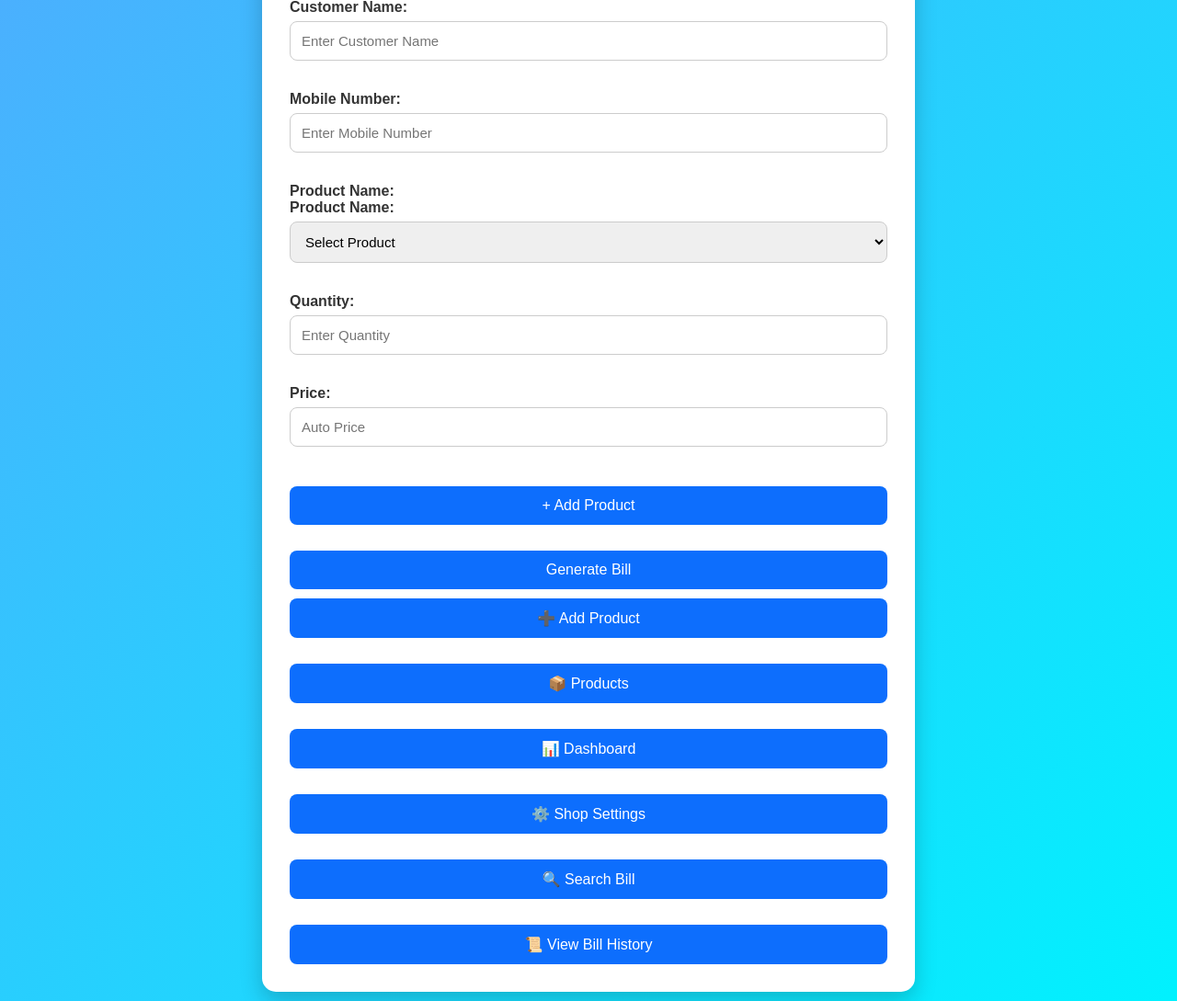
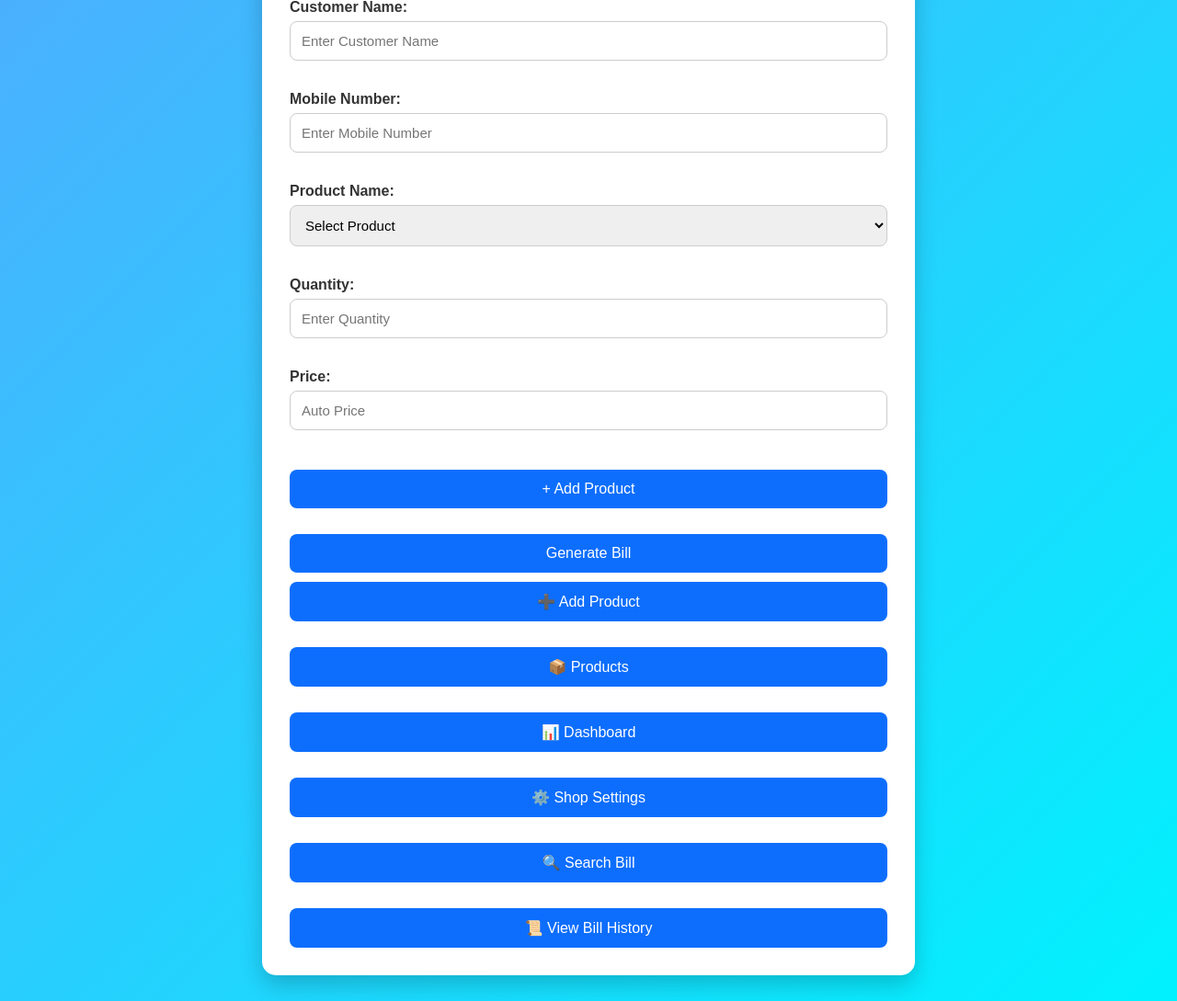
Before and after one commit to aibusiness0630-founder/AI-Billing, a Flask app: page / in a window 1280 px wide. Shown: the part 144-1233 px from the top of the page at 92% size. Run offline with Flask 3, Linux system fonts and the light colour scheme.

Commit message:
Day 20: Restored project and fixed templates

```diff
--- a/templates/index.html
+++ b/templates/index.html
@@ -13,7 +13,6 @@
         <label>Mobile Number:</label><br>
         <input type="text" name="mobile" placeholder="Enter Mobile Number"><br><br>
         <div id="products">
-    <label>Product Name:</label><br>
     <label>Product Name:</label><br>
 
 <select name="product[]" class="product-select">
```
Also changed, not shown: instance/billing.db.
